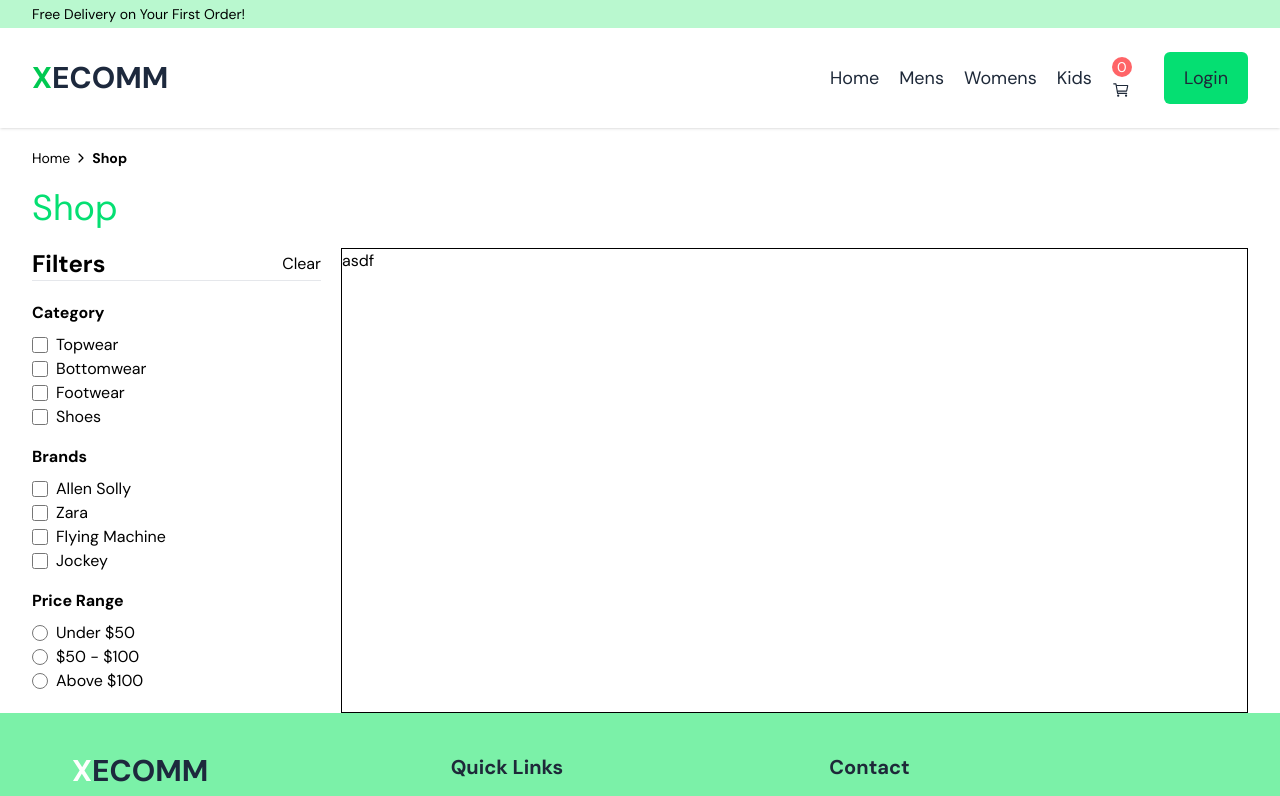
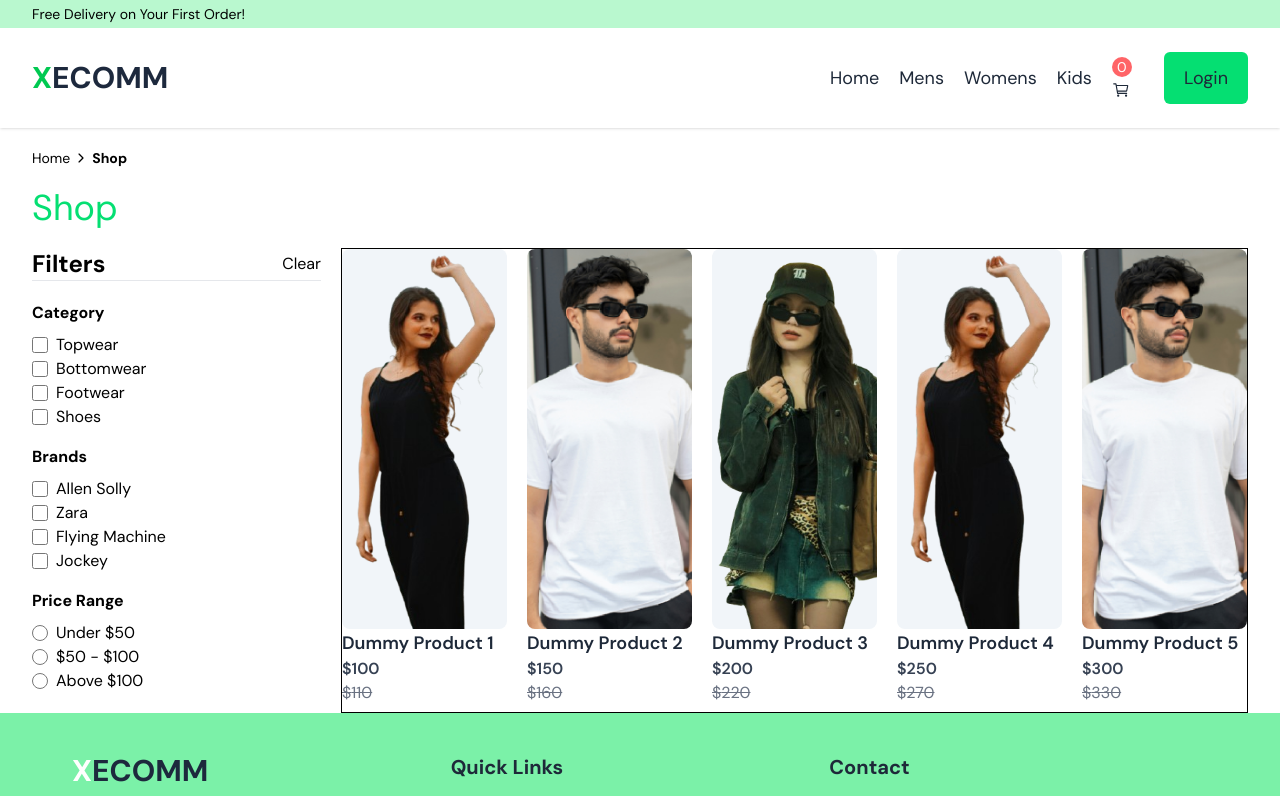
Before and after one commit to tirthosarkar/E-Commerce-Website-1, a React app: page /Shop in a window 1280 px wide. Shown: the top 796 px of the page. Built offline with nearby package versions, Linux system fonts and the light colour scheme; the HTML template or start-up script is replaced by a standard one.

Commit message:
Added photo to shop

```diff
--- a/src/pages/Shop.jsx
+++ b/src/pages/Shop.jsx
@@ -2,9 +2,49 @@
 import Layout from '../components/layouts/Layout'
 import { Link } from 'react-router-dom';
 import { IoIosArrowForward } from 'react-icons/io';
+import ProductImage1 from '../assets/product1.png';
+import ProductImage2 from '../assets/product2.jpg';
+import ProductImage3 from '../assets/product3.png';
 
 
 const Shop = () => {
+  const products = [
+      {
+        id: 1,
+        name: 'Dummy Product 1',
+        image: ProductImage1,
+        price: 100,
+        crossPrice: 110,
+      },
+      {
+        id: 2,
+        name: 'Dummy Product 2',
+        image: ProductImage2,
+        price: 150,
+        crossPrice: 160,
+      },
+      {
+        id: 3,
+        name: 'Dummy Product 3',
+        image: ProductImage3,
+        price: 200,
+        crossPrice: 220,
+      },
+      {
+        id: 4,
+        name: 'Dummy Product 4',
+        image: ProductImage1,
+        price: 250,
+        crossPrice: 270,
+      },
+      {
+        id: 5,
+        name: 'Dummy Product 5',
+        image: ProductImage2,
+        price: 300,
+        crossPrice: 330,
+      },
+    ];
   return (
     <>
       <Layout>
@@ -99,7 +139,32 @@ const Shop = () => {
               </div>
             </div>
             {/*Product*/}
-            <div className="col-span-9 border">asdf</div>
+            <div className="col-span-9 border">
+              <div className="grid grid-cols-1 lg:grid-cols-5 sm:grid-cols-2 space-y-5 lg:space-y-0 gap-5">
+                {products.map(product => {
+                  return (
+                    <div key={product.id}>
+                      <div className="bg-slate-100 overflow-hidden rounded-lg">
+                        <img
+                          className="object-cover h-95 duration-500 ease-in-out transition-transform hover:scale-110"
+                          src={product.image}
+                          alt=""
+                        />
+                      </div>
+                      <h3 className="text-lg text-gray-800 font-semibold">
+                        {product.name}
+                      </h3>
+                      <p className="text-base text-gray-700 font-semibold">
+                        ${product.price}
+                      </p>
+                      <span className="line-through text-gray-500">
+                        ${product.crossPrice}
+                      </span>
+                    </div>
+                  );
+                })}
+              </div>
+            </div>
           </div>
         </div>
       </Layout>
```
